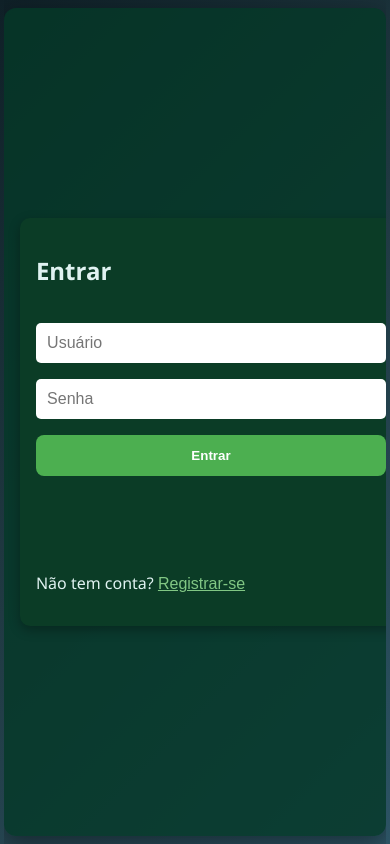
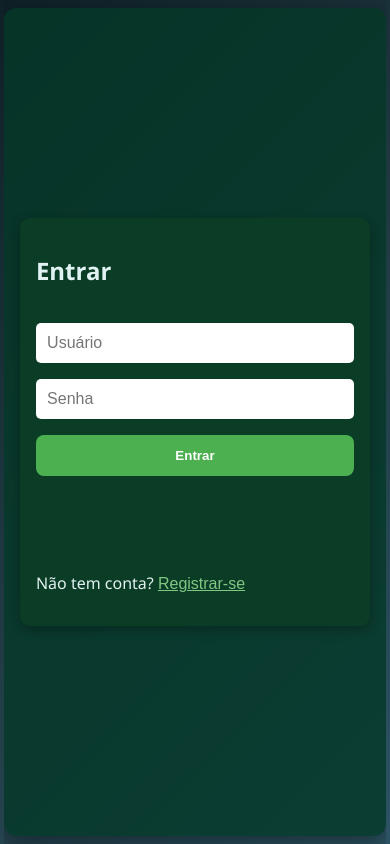
Before and after one commit to DanielSDewes/NoticiasEClima, a plain HTML site: page static/index.html in a window 390 px wide. Drawn offline with Linux system fonts and the light colour scheme.

Commit message:
ajustando bordas no mobile

```diff
--- a/static/styles.css
+++ b/static/styles.css
@@ -8,6 +8,10 @@ body, html {
   justify-content: center;
   align-items: center;
   overflow: hidden;
+}
+
+* {
+  box-sizing: border-box;
 }
 
 /* Container ocupa quase toda a tela com bordas arredondadas */
@@ -21,8 +25,9 @@ body, html {
   background: #043927cc;
   border-radius: 12px;
   box-shadow: 0 8px 24px rgba(0,0,0,0.4);
-  padding: 2rem;
   box-sizing: border-box;
+  align-items: center;
+  padding-right: 1rem;
 }
 
 /* Formulários login e registro */
```
